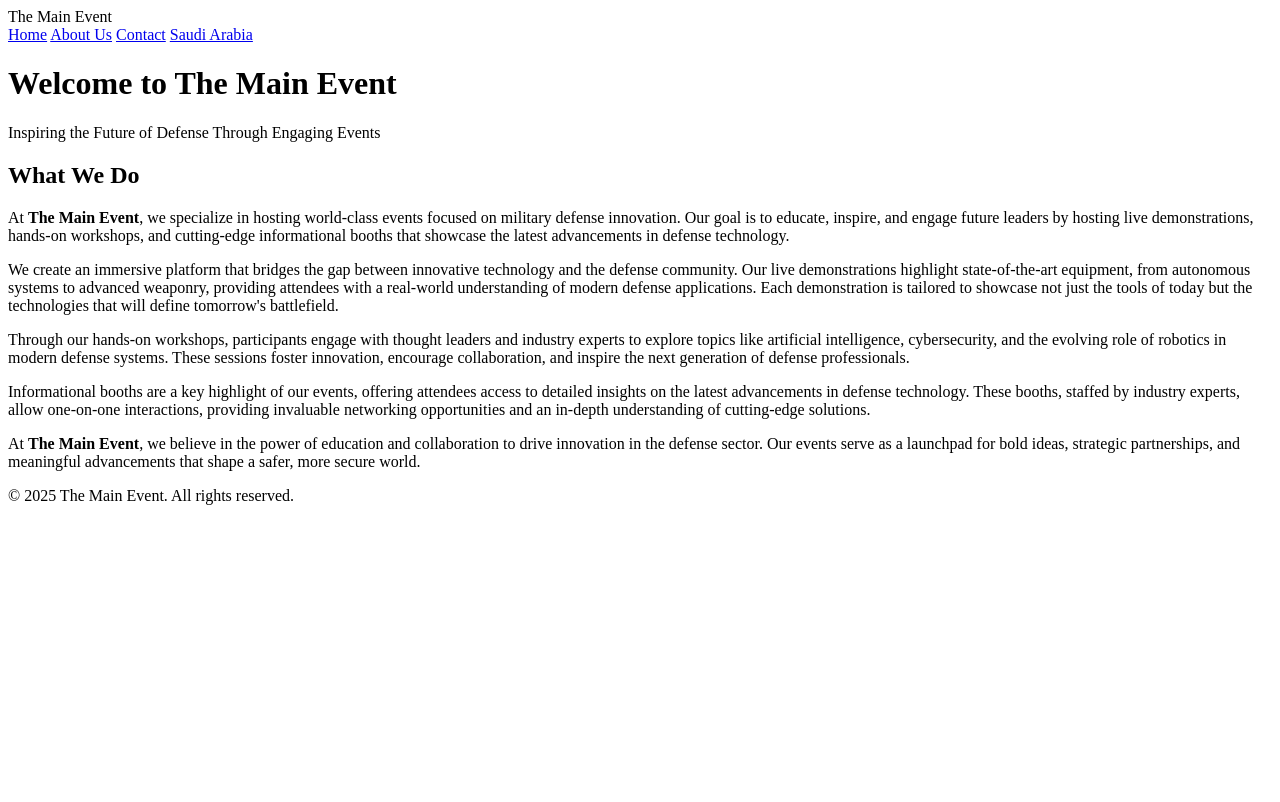
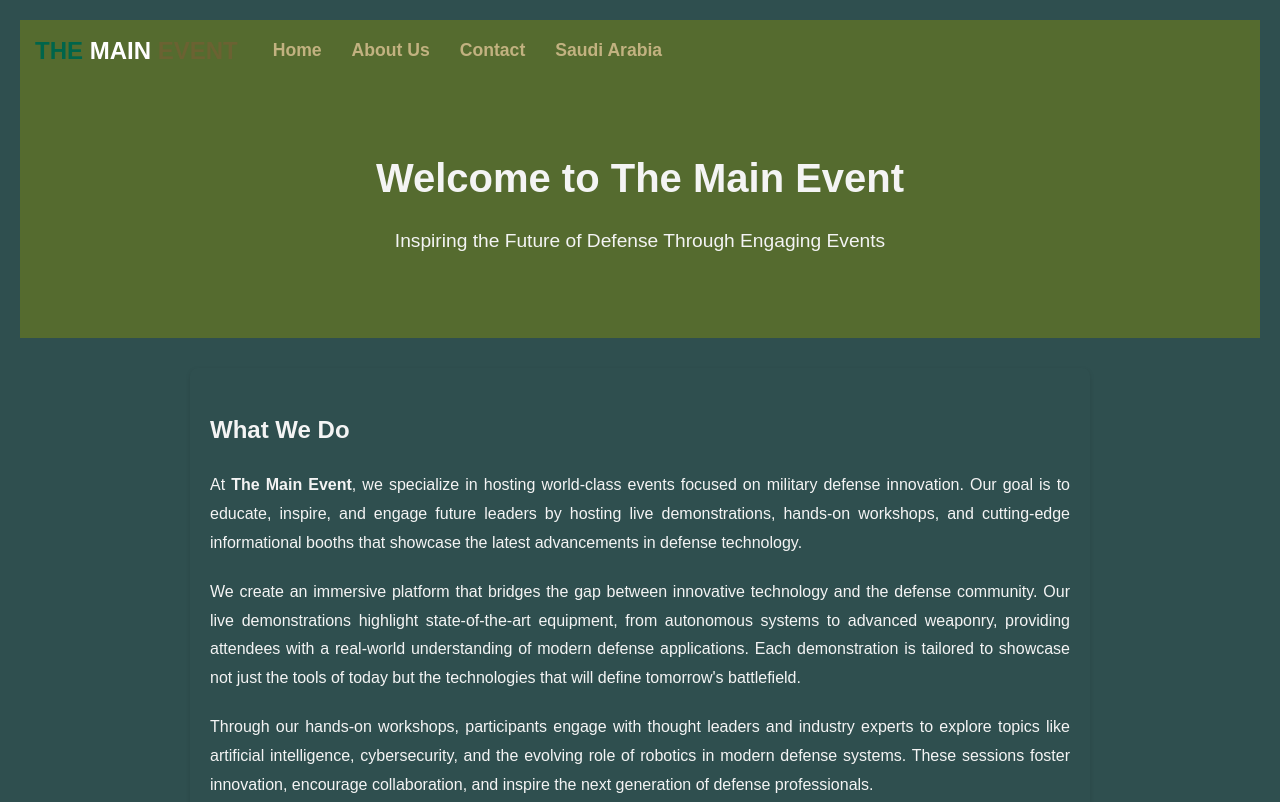
Before and after one commit to yeetmaker2000/the-main-event, a plain HTML site: page index.html in a window 1280 px wide. Shown: the top 802 px of the page. Drawn offline with Linux system fonts and the light colour scheme.

Commit message:
Update style.css

```diff
--- a/style.css
+++ b/style.css
@@ -1,49 +1,98 @@
-<!DOCTYPE html>
-<html lang="en">
-<head>
-    <meta charset="UTF-8">
-    <meta name="viewport" content="width=device-width, initial-scale=1.0">
-    <title>Saudi Arabia - The Main Event</title>
-    <link rel="stylesheet" href="style.css">
-</head>
-<body>
-    <nav>
-        <a href="index.html">Home</a>
-        <a href="about.html">About Us</a>
-        <a href="contact.html">Contact</a>
-        <a href="saudi.html">Saudi Arabia</a>
-    </nav>
-    <header class="futuristic-header">
-        <h1>Saudi Arabia's Role in Defense</h1>
-        <p>Exploring leadership and innovation in shaping the future of global defense.</p>
-        <!-- Saudi Flag -->
-        <img src="https://upload.wikimedia.org/wikipedia/commons/0/0d/Flag_of_Saudi_Arabia.svg"
-            alt="Saudi Arabia Flag"
-            style="width: 200px; margin-top: 20px; border-radius: 5px;">
-    </header>
-    <section>
-        <h2>Driving Innovation</h2>
-        <p>
-            Saudi Arabia is at the forefront of defense innovation, with initiatives such as SAMI (Saudi Arabian Military Industries) paving the way for advanced technologies and local production capabilities. This effort strengthens both the nation’s self-reliance and its contribution to global defense solutions.
-        </p>
-    </section>
-    <section class="highlight">
-        <h2>World Defense Show</h2>
-        <p>
-            A cornerstone of Saudi Arabia's vision for global collaboration, the World Defense Show is a platform that unites industry leaders, showcases cutting-edge advancements, and highlights the nation’s commitment to being a leader in defense technology and strategy.
-        </p>
-    </section>
-    <section>
-        <h2>A Vision for the Future</h2>
-        <p>
-            Aligned with Vision 2030, Saudi Arabia is shaping its defense sector to focus on innovation, sustainability, and empowerment. By investing in education, partnerships, and groundbreaking initiatives, the nation is creating a path toward a secure and progressive future for the world.
-        </p>
-    </section>
-    <footer>
-        <p>&copy; 2025 The Main Event. All rights reserved.</p>
-    </footer>
-</body>
-</html>
+/* General Styles */
+* {
+    margin: 0;
+    padding: 0;
+    box-sizing: border-box;
+}
+body {
+    font-family: Arial, sans-serif;
+    background-color: #2F4F4F; /* Dark Green */
+    color: #F4F4F4; /* Light Text */
+    line-height: 1.8; /* Increases line spacing for readability */
+    padding: 20px; /* Space around the edges of the page */
+}
+
+/* Navigation Bar */
+nav {
+    background-color: #556B2F; /* Olive Green */
+    padding: 15px;
+    display: flex;
+    align-items: center;
+    position: sticky;
+    top: 0;
+    z-index: 1000;
+}
+nav a {
+    color: #C2B280; /* Beige */
+    text-decoration: none;
+    margin: 0 15px;
+    font-weight: bold;
+    font-size: 1.1rem;
+    transition: transform 0.2s;
+}
+nav a:hover {
+    color: #8B0000; /* Dark Red */
+    transform: scale(1.05); /* Hover effect */
+}
+
+/* Brand Text Styling */
+.brand-text {
+    display: inline-block;
+    font-size: 1.5rem; /* Adjust size as needed */
+    font-weight: bold;
+    margin-right: 20px; /* Spacing between text and navigation links */
+    text-transform: uppercase;
+    line-height: 1; /* Keeps text aligned neatly */
+}
+
+.brand-the {
+    color: #00654B; /* Dark green for "The" */
+}
+
+.brand-main {
+    color: #FFFFFF; /* White for "Main" */
+}
+
+.brand-event {
+    color: #6B6232; /* Olive brown for "Event" */
+}
+
+/* Header */
+header {
+    text-align: center;
+    padding: 60px 20px; /* Adds space inside the header */
+    background-color: #556B2F; /* Olive Green */
+    color: #F4F4F4;
+    margin-bottom: 30px; /* Space after the header */
+}
+header h1 {
+    font-size: 2.5rem;
+    margin-bottom: 10px; /* Space below the heading */
+}
+header p {
+    font-size: 1.2rem;
+    margin-top: 10px; /* Space above the paragraph */
+    text-align: center; /* Center aligns the paragraph */
+}
+
+/* Section Styling */
+section {
+    padding: 40px 20px; /* Adds space inside sections */
+    margin-bottom: 30px; /* Space between sections */
+    background-color: #2F4F4F; /* Dark Green */
+    border-radius: 8px; /* Rounded corners */
+    box-shadow: 0 2px 5px rgba(0, 0, 0, 0.1); /* Subtle shadow */
+    max-width: 900px; /* Limits section width for readability */
+    margin-left: auto;
+    margin-right: auto;
+}
+
+/* Paragraphs */
+p {
+    margin: 20px 0; /* Adds space between paragraphs */
+    text-align: justify; /* Makes text look more professional */
+}
+
 /* Gallery Section */
 .gallery-section {
     text-align: center;
@@ -68,3 +117,12 @@
 .gallery img:hover {
     transform: scale(1.05); /* Slight zoom-in effect on hover */
 }
+
+/* Footer */
+footer {
+    background-color: #556B2F; /* Olive Green */
+    color: #C2B280; /* Beige */
+    text-align: center;
+    padding: 15px 0;
+    margin-top: 30px; /* Space above the footer */
+}
```
